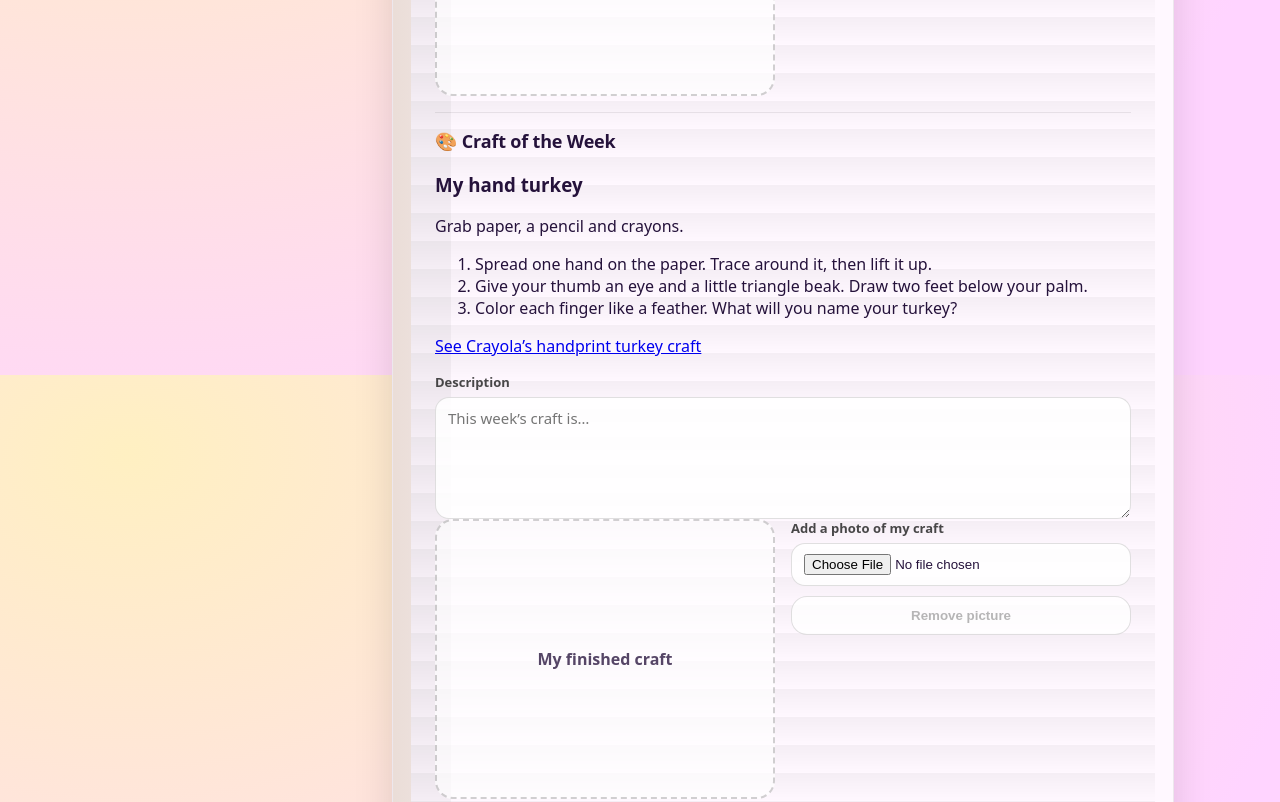
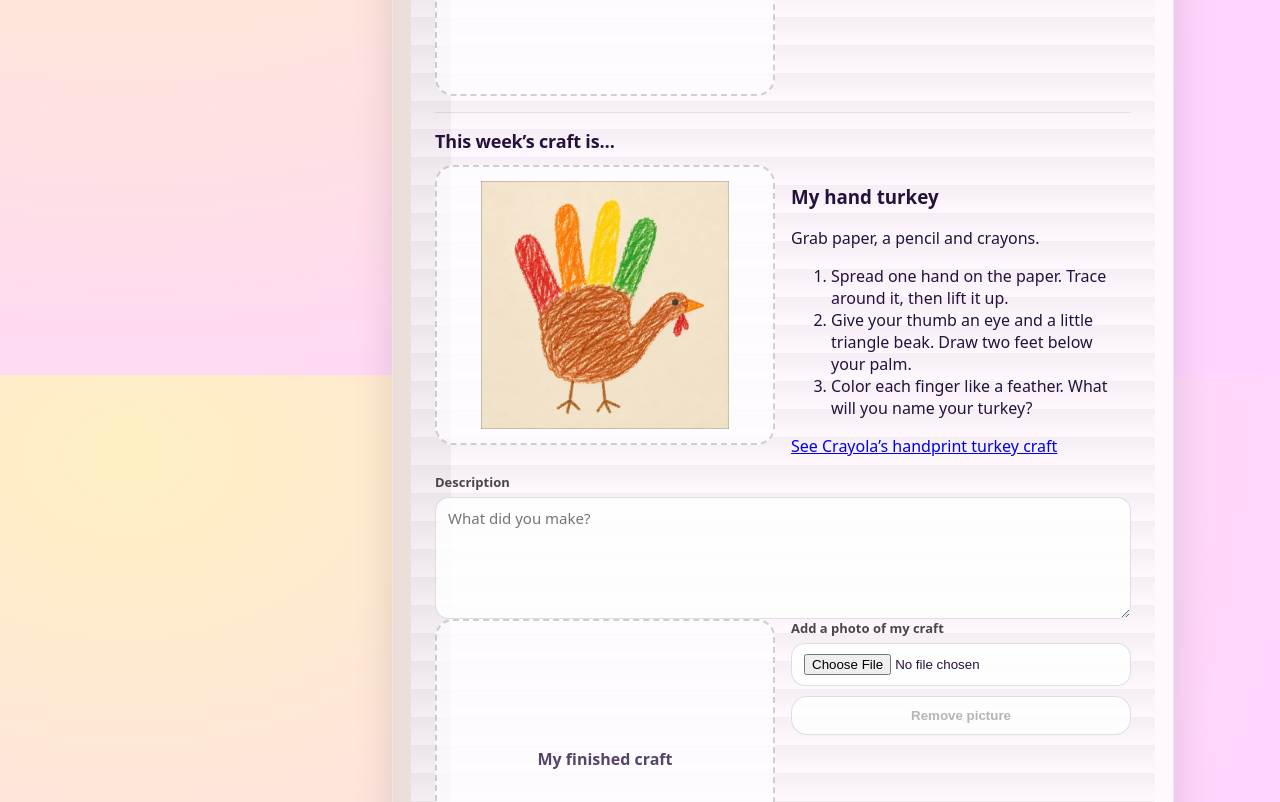
Before and after one commit to Kgately06/charlie-journal, a plain HTML site: page index.html in a window 1280 px wide. Shown: the part 1225-2027 px from the top of the page. Drawn offline with Linux system fonts and the light colour scheme.

Commit message:
Show each weekly craft example above the finished craft photo

```diff
--- a/index.html
+++ b/index.html
@@ -193,8 +193,13 @@
 
                 <div class="divider"></div>
 
-                <h2 class="sectionTitle">🎨 Craft of the Week</h2>
-                <section data-craft-week="2026-11-15" hidden>
+                <h2 class="sectionTitle">This week’s craft is…</h2>
+                <div class="craftRow">
+                  <div class="craftFrame">
+                    <img id="craftOfWeekImage" class="craftOfWeekImage" alt="" />
+                  </div>
+                  <div>
+                <section data-craft-week="2026-11-15" data-example="assets/hand-turkey.webp" data-alt="A traced hand turkey with colorful finger feathers" hidden>
                   <h3>My hand turkey</h3>
                   <p>Grab paper, a pencil and crayons.</p>
                   <ol>
@@ -204,7 +209,7 @@
                   </ol>
                   <p><a href="https://www.crayola.com/crafts/handprint-turkey-art-craft" target="_blank" rel="noopener noreferrer">See Crayola’s handprint turkey craft</a></p>
                 </section>
-                <section data-craft-week="2026-11-22" data-note hidden>
+                <section data-craft-week="2026-11-22" data-example="assets/thank-you-note.webp" data-alt="A handmade thank-you note with a drawing of two people holding hands" data-note hidden>
                   <h3>A thank-you note for someone I love</h3>
                   <p>Pick anyone you love. Grab a piece of paper and your favorite crayons.</p>
                   <ol>
@@ -214,13 +219,14 @@
                   </ol>
                   <p><a href="https://www.youtube.com/watch?v=ItPFaK6po5w" target="_blank" rel="noopener noreferrer">Make a thank-you card with Khan Academy Kids</a></p>
                 </section>
+                  </div>
+                </div>
                 <label class="field craftDesc">
                   <span class="labelText" id="craftWritingLabel">Description</span>
                   <textarea id="craftDescription" rows="5" placeholder="This week’s craft is…"></textarea>
                 </label>
                 <div class="craftRow">
-                  <div class="craftFrame" aria-label="Craft image">
-                    <img id="craftOfWeekImage" class="craftOfWeekImage" alt="" />
+                  <div class="craftFrame" aria-label="My finished craft">
                     <img id="craftImagePreview" class="craftImage" alt="My finished craft" />
                     <div id="craftHint" class="craftHint">My finished craft</div>
                   </div>
--- a/script.js
+++ b/script.js
@@ -732,9 +732,10 @@ function loadEntryIntoForm() {
   document.getElementById("craftWritingLabel").textContent = isNote ? "My thank-you note" : "Description";
   els.craftDescription.placeholder = isNote
     ? "Dear ___, thank you for ___. I still remember when ___. Love, ___"
-    : "This week’s craft is…";
+    : "What did you make?";
   if (featuredCraft) {
-    els.craftOfWeekImage.removeAttribute("src");
+    els.craftOfWeekImage.src = featuredCraft.dataset.example;
+    els.craftOfWeekImage.alt = featuredCraft.dataset.alt;
   } else {
     const craft = CRAFT_OF_THE_WEEK_IMAGES[getCraftOfWeekIndex(selectedDate)];
     els.craftOfWeekImage.src = craft.url;
@@ -756,7 +757,6 @@ function renderCraftImage(dataUrl) {
   const hasImage = Boolean(dataUrl);
   els.craftImagePreview.src = hasImage ? dataUrl : "";
   els.craftImagePreview.style.display = hasImage ? "block" : "none";
-  els.craftOfWeekImage.style.display = hasImage || !els.craftOfWeekImage.hasAttribute("src") ? "none" : "block";
   els.craftHint.style.display = hasImage ? "none" : "block";
   els.craftImagePreview.closest(".craftFrame")?.classList.toggle("hasImage", hasImage);
   els.removeCraftImageBtn.disabled = !hasImage;
--- a/styles.css
+++ b/styles.css
@@ -986,7 +986,8 @@ textarea {
   display: grid;
   place-items: center;
   padding: 14px;
-  min-height: 280px;
+  height: 280px;
+  box-sizing: border-box;
   position: relative;
   overflow: hidden;
 }
```
Also changed, not shown: assets/hand-turkey.webp (added), assets/thank-you-note.webp (added).
